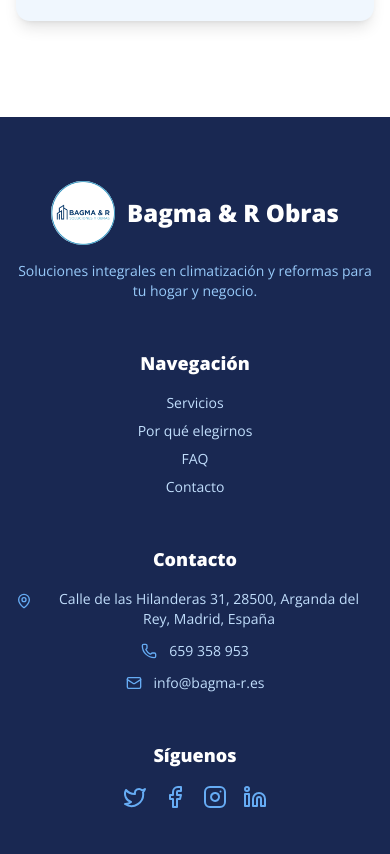
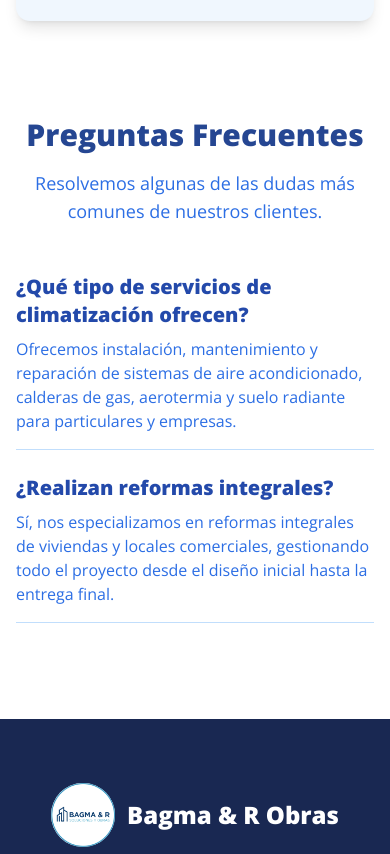
Before and after one commit to 2t0rHub/bagma-y-r-obras, an Astro site: page / in a window 390 px wide. Shown: the part 7342-8196 px from the top of the page. Built offline with nearby package versions, Linux system fonts and the light colour scheme; Astro itself is replaced by a stand-in of ours.

Commit message:
Added SEO optimizations for the FAQs

```diff
--- /dev/null
+++ b/src/components/FaqSchema.astro
@@ -0,0 +1,29 @@
+---
+interface FAQ {
+  question: string;
+  answer: string;
+}
+interface Props {
+  faqs: FAQ[];
+}
+
+const { faqs } = Astro.props;
+
+const schema = {
+  "@context": "https://schema.org",
+  "@type": "FAQPage",
+  mainEntity: faqs.map((faq) => ({
+    "@type": "Question",
+    name: faq.question,
+    acceptedAnswer: {
+      "@type": "Answer",
+      // Simplemente usamos la respuesta directamente.
+      // Si en el futuro la respuesta contiene HTML, esto seguirá funcionando.
+      text: faq.answer,
+    },
+  })),
+};
+---
+
+<!-- src/components/FaqSchema.astro --><!-- Este componente no renderiza nada visible, solo el script JSON-LD para SEO -->
+<script type="application/ld+json" set:html={JSON.stringify(schema)} />
--- a/src/components/sections/Contact.astro
+++ b/src/components/sections/Contact.astro
@@ -2,6 +2,21 @@
 import { Phone, Mail, MapPin } from "lucide-react";
 import { COMPANY } from "@/config/config";
 import ContactForm from "@/components/ContactForm.astro";
+import FaqSchema from "@/components/FaqSchema.astro";
+
+// Define tus preguntas y respuestas aquí
+const faqs = [
+  {
+    question: "¿Qué tipo de servicios de climatización ofrecen?",
+    answer:
+      "Ofrecemos instalación, mantenimiento y reparación de sistemas de aire acondicionado, calderas de gas, aerotermia y suelo radiante para particulares y empresas.",
+  },
+  {
+    question: "¿Realizan reformas integrales?",
+    answer:
+      "Sí, nos especializamos en reformas integrales de viviendas y locales comerciales, gestionando todo el proyecto desde el diseño inicial hasta la entrega final.",
+  },
+];
 ---
 
 <section id="contact" class="py-24 sm:py-32 bg-white">
@@ -103,4 +118,31 @@ import ContactForm from "@/components/ContactForm.astro";
       <ContactForm />
     </div>
   </div>
+
+  <!-- FAQ Section -->
+  <div class="container mx-auto px-4 mt-24 sm:mt-32">
+    <div class="text-center max-w-3xl mx-auto mb-12">
+      <h2 class="text-3xl md:text-4xl font-extrabold text-chambray-900">
+        Preguntas Frecuentes
+      </h2>
+      <p class="mt-4 text-lg text-chambray-600">
+        Resolvemos algunas de las dudas más comunes de nuestros clientes.
+      </p>
+    </div>
+    <div class="max-w-3xl mx-auto space-y-6">
+      {
+        faqs.map((faq) => (
+          <div class="border-b border-chambray-200 pb-4">
+            <h3 class="text-xl font-semibold text-chambray-800">
+              {faq.question}
+            </h3>
+            <p class="mt-2 text-chambray-600">{faq.answer}</p>
+          </div>
+        ))
+      }
+    </div>
+  </div>
 </section>
+
+<!-- Inyecta el esquema JSON-LD para el SEO de las FAQs -->
+<FaqSchema faqs={faqs} />
```
